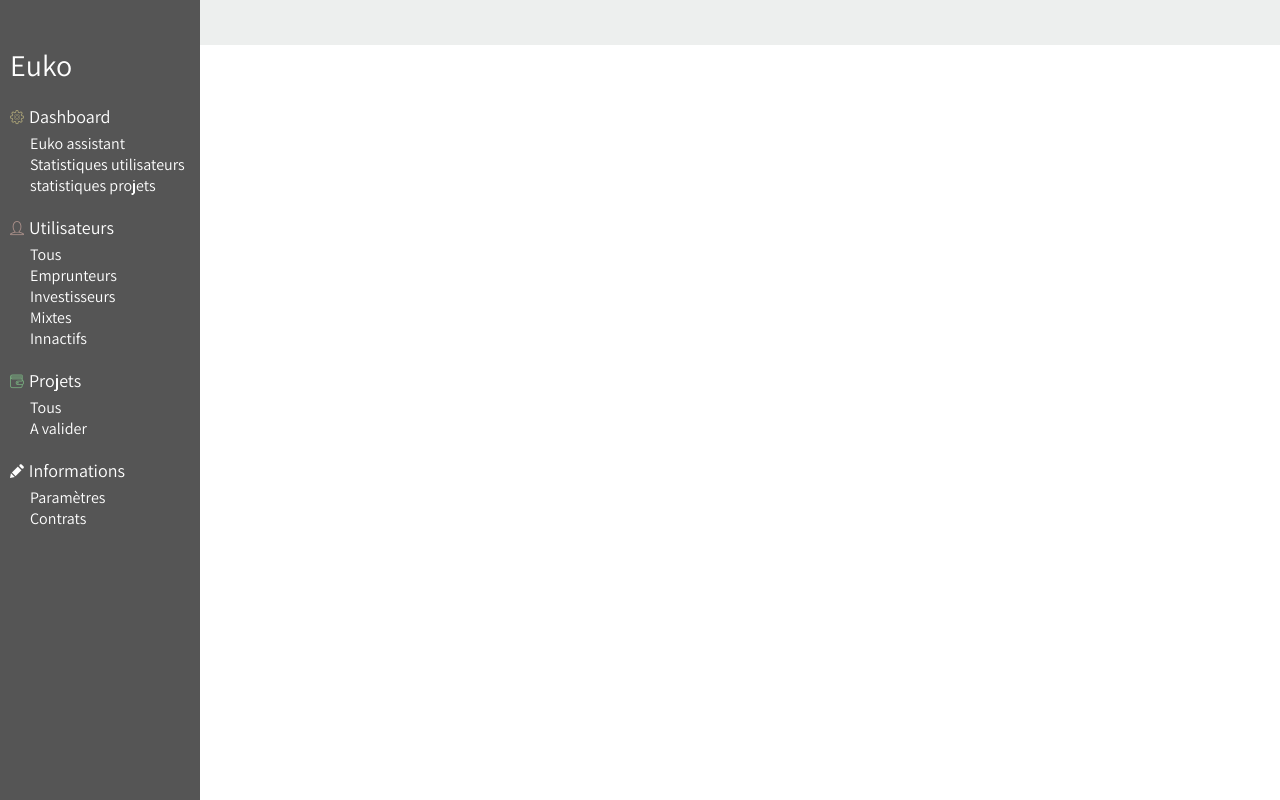
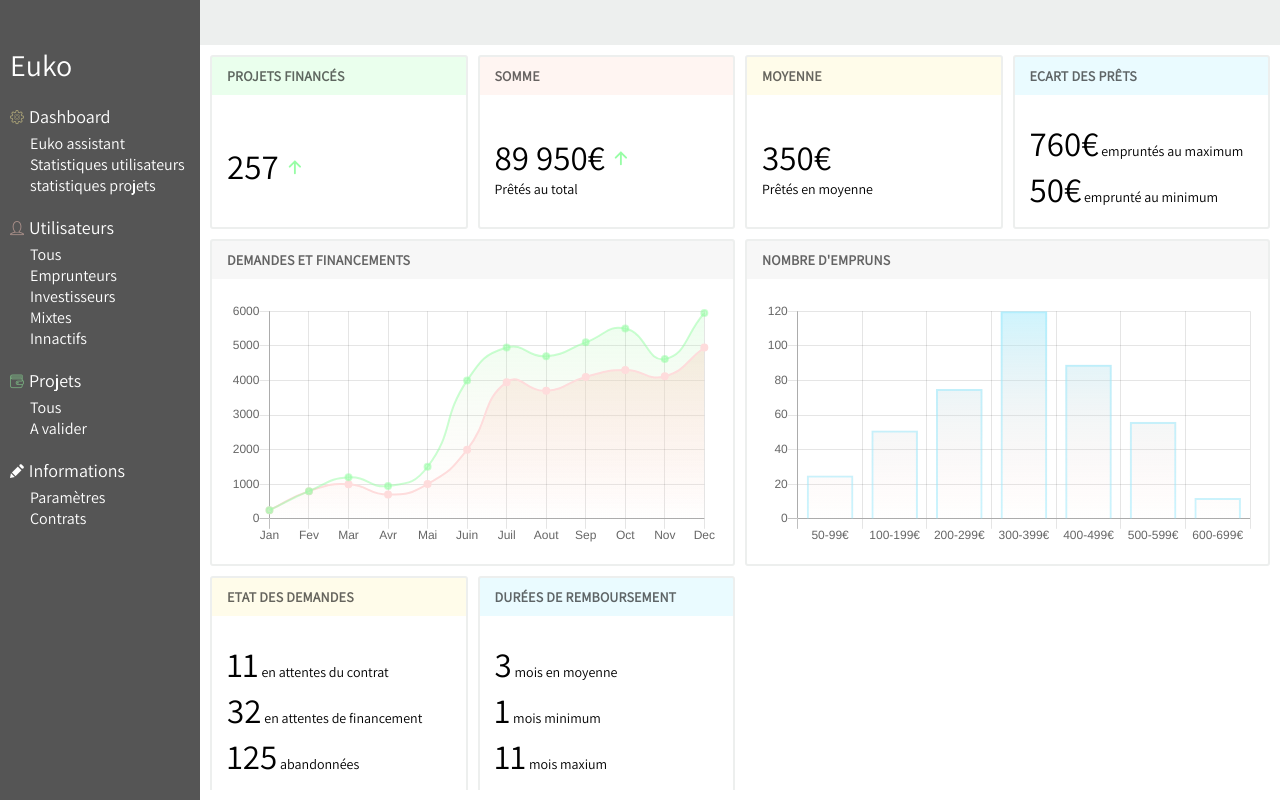
Before and after one commit to maevaPasteur/euko_backoffice, an Angular app: page /#/projets in a window 1280 px wide. Before the commit this address led to /#/. Built offline with nearby package versions, Linux system fonts and the light colour scheme.

Commit message:
Style project statistics

```diff
--- a/src/app/nav/nav.component.html
+++ b/src/app/nav/nav.component.html
@@ -9,16 +9,16 @@
         <li><h2><a class="active" routerLink="/" (click)="activeLinks($event)"><i class="icon-param"></i>Dashboard</a></h2></li>
         <li><a routerLink="/" (click)="activeLinks($event)">Euko assistant</a></li>
         <li><a routerLink="/utilisateurs" (click)="activeLinks($event)">Statistiques utilisateurs</a></li>
-        <li><a routerLink="/project" (click)="activeLinks($event)">statistiques projets</a></li>
+        <li><a routerLink="/projets" (click)="activeLinks($event)">statistiques projets</a></li>
         <li><h3><a routerLink="/utilisateurs" (click)="activeLinks($event)"><i class="icon-user"></i>Utilisateurs</a></h3></li>
         <li><a routerLink="/utilisateurs/tous" (click)="activeLinks($event)">Tous</a></li>
         <li><a routerLink="/utilisateurs/emprunteurs" (click)="activeLinks($event)">Emprunteurs</a></li>
         <li><a routerLink="/utilisateurs/investisseurs" (click)="activeLinks($event)">Investisseurs</a></li>
         <li><a routerLink="/utilisateurs/mixtes" (click)="activeLinks($event)">Mixtes</a></li>
         <li><a routerLink="/utilisateurs/innactifs" (click)="activeLinks($event)">Innactifs</a></li>
-        <li><h3><a routerLink="/projet/liste" (click)="activeLinks($event)"><i class="icon-money"></i>Projets</a></h3></li>
-        <li><a routerLink="/projet/liste" (click)="activeLinks($event)">Tous</a></li>
-        <li><a routerLink="/projet/a-valider" (click)="activeLinks($event)">A valider</a></li>
+        <li><h3><a routerLink="/projets" (click)="activeLinks($event)"><i class="icon-money"></i>Projets</a></h3></li>
+        <li><a routerLink="/projets/liste" (click)="activeLinks($event)">Tous</a></li>
+        <li><a routerLink="/projets/a-valider" (click)="activeLinks($event)">A valider</a></li>
         <li><h3><a routerLink="/informations/parametres" (click)="activeLinks($event)"><i class="icon-edit"></i>Informations</a></h3></li>
         <li><a routerLink="/informations/parametres" (click)="activeLinks($event)">Paramètres</a></li>
         <li><a routerLink="/informations/contrats" (click)="activeLinks($event)">Contrats</a></li>
--- a/src/app/projects/project-kanban/project-kanban.component.html
+++ b/src/app/projects/project-kanban/project-kanban.component.html
@@ -4,8 +4,8 @@
       <div class="header">
         <h2 class="title">Liste des projets</h2>
         <div class="change-view">
-          <a routerLink="/projet/liste" class="icon-list text dark mr10"></a>
-          <a routerLink="/projet/kanban" class="icon-kanban text light-grey"></a>
+          <a routerLink="/projets/liste" class="icon-list text dark mr10"></a>
+          <a routerLink="/projets/kanban" class="icon-kanban text light-grey"></a>
         </div>
       </div>
     </div>
--- a/src/app/projects/project-list/project-list.component.html
+++ b/src/app/projects/project-list/project-list.component.html
@@ -4,8 +4,8 @@
       <div class="header">
         <h2 class="title">Liste des projets</h2>
         <div class="change-view">
-          <a routerLink="/projet/liste" class="icon-list text light-grey mr10"></a>
-          <a routerLink="/projet/kanban" class="icon-kanban text dark"></a>
+          <a routerLink="/projets/liste" class="icon-list text light-grey mr10"></a>
+          <a routerLink="/projets/kanban" class="icon-kanban text dark"></a>
         </div>
       </div>
     </div>
@@ -25,12 +25,12 @@
         <table class="table">
           <thead class="bg-tb">
           <tr>
-            <th class="text bold">Titre</th>
-            <th class="text bold">Prix</th>
-            <th class="text bold">Description</th>
-            <th class="text bold">%</th>
-            <th class="text bold">Durée</th>
-            <th class="text bold">Création</th>
+            <th>Titre</th>
+            <th>Prix</th>
+            <th>Description</th>
+            <th>%</th>
+            <th>Durée</th>
+            <th>Création</th>
           </tr>
           </thead>
           <tbody>
--- a/src/app/projects/project/project.component.html
+++ b/src/app/projects/project/project.component.html
@@ -1,3 +1,89 @@
-<p>
-  project works!
-</p>
+<div class="container user" #scrollMe>
+  <div class="box small">
+    <div class="box-container">
+      <div class="header bg-tg">
+        <h2 class="title">Projets financés</h2>
+      </div>
+      <div class="content">
+        <p class="number more pr">257</p>
+      </div>
+    </div>
+  </div>
+  <div class="box small">
+    <div class="box-container">
+      <div class="header bg-tp">
+        <h2 class="title">Somme</h2>
+      </div>
+      <div class="content">
+        <p class="number more pr">89 950€</p>
+        <p>Prêtés au total</p>
+      </div>
+    </div>
+  </div>
+  <div class="box small">
+    <div class="box-container">
+      <div class="header bg-ty">
+        <h2 class="title">Moyenne</h2>
+      </div>
+      <div class="content">
+        <p class="number">350€</p>
+        <p>Prêtés en moyenne</p>
+      </div>
+    </div>
+  </div>
+  <div class="box small">
+    <div class="box-container">
+      <div class="header bg-tb">
+        <h2 class="title">Ecart des prêts</h2>
+      </div>
+      <div class="content">
+        <p><span class="number">760€</span> empruntés au maximum</p>
+        <p><span class="number">50€</span> emprunté au minimum</p>
+      </div>
+    </div>
+  </div>
+  <div class="box medium">
+    <div class="box-container">
+      <div class="header">
+        <h2 class="title">Demandes et financements</h2>
+      </div>
+      <div class="content">
+        <canvas id="askLoan"></canvas>
+      </div>
+    </div>
+  </div>
+  <div class="box medium">
+    <div class="box-container">
+      <div class="header">
+        <h2 class="title">Nombre d'empruns</h2>
+      </div>
+      <div class="content row">
+        <canvas id="numberLoan"></canvas>
+      </div>
+    </div>
+  </div>
+  <div class="box small">
+    <div class="box-container">
+      <div class="header bg-ty">
+        <h2 class="title">Etat des demandes</h2>
+      </div>
+      <div class="content">
+        <p><span class="number">11</span> en attentes du contrat</p>
+        <p><span class="number">32</span> en attentes de financement</p>
+        <p><span class="number">125</span> abandonnées</p>
+      </div>
+    </div>
+  </div>
+  <div class="box small">
+    <div class="box-container">
+      <div class="header bg-tb">
+        <h2 class="title">Durées de remboursement</h2>
+      </div>
+      <div class="content">
+        <p><span class="number">3</span> mois en moyenne</p>
+        <p><span class="number">1</span> mois minimum</p>
+        <p><span class="number">11</span> mois maxium</p>
+      </div>
+    </div>
+  </div>
+</div>
--- a/src/app/projects/project/project.component.scss
+++ b/src/app/projects/project/project.component.scss
@@ -0,0 +1,3 @@
+.box-container {
+  height: calc(100% - 14px);
+}
--- a/src/app/services/pipes/sum.pipe.ts
+++ b/src/app/services/pipes/sum.pipe.ts
@@ -67,10 +67,10 @@ export class SumPipe implements PipeTransform {
                     return sum;
                     break;
                 case 'sum' :
-                    return sum + '€';
+                    return sum;
                     break;
                 case 'perc' :
-                    return sum + '%';
+                    return sum;
             }
         }
     }
--- a/src/app/users/investors/investors.component.html
+++ b/src/app/users/investors/investors.component.html
@@ -1,3 +1,8 @@
+<div class="popin-container">
+    <div class="content">
+        <p>Hello</p>
+    </div>
+</div>
 <div class="container investor-list">
     <div class="box full">
         <div class="box-container">
--- a/src/app/users/user/user.component.ts
+++ b/src/app/users/user/user.component.ts
@@ -108,8 +108,9 @@ export class UserComponent implements OnInit {
                     }
                     const canvas: any = document.getElementById('inscriptionChart');
                     const gradient = canvas.getContext('2d').createLinearGradient(0, 0, 0, 220);
-                    gradient.addColorStop(0, 'rgba(255,204,191, .5');
-                    gradient.addColorStop(1, 'rgba(255,204,191, 0');
+                    gradient.addColorStop(0, 'rgba(255,204,191, .5)');
+                    gradient.addColorStop(1, 'rgba(255,204,191, 0)');
+                    console.log(values);
                     that.myChart = new Chart(idChart, {
                         type: chartType,
                         data: {
--- a/src/assets/scss/general/_global.scss
+++ b/src/assets/scss/general/_global.scss
@@ -42,3 +42,7 @@ body {
   margin-bottom: 4px;
   padding-bottom: 4px;
 }
+
+.pr {
+  position: relative;
+}
```
Also changed, not shown: src/app/app-routing.module.ts (+4 -4 lines), src/app/projects/project/project.component.ts (+96 -2 lines).
